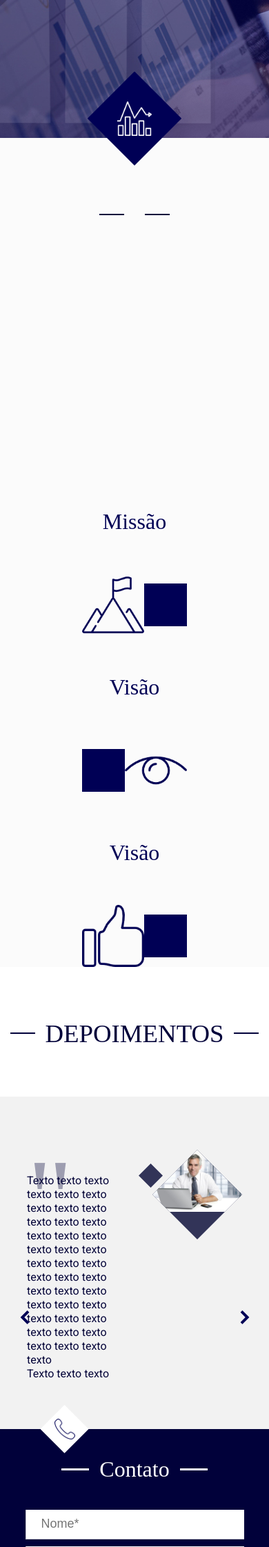
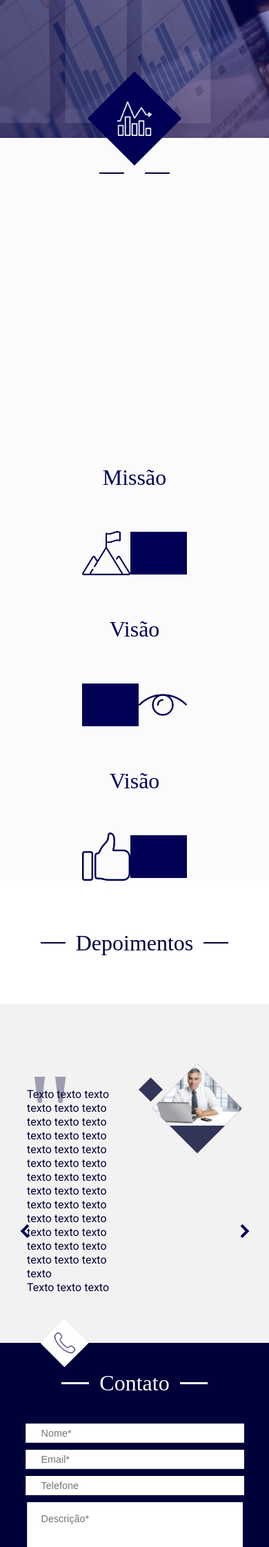
Before and after one commit to citi-onboarding/fisher, a Django app: page / in a window 390 px wide. Shown: the part 644-2887 px from the top of the page at 69% size. Run offline with Django 3.2, Linux system fonts and the light colour scheme; data that the repository does not hold is empty.

Commit message:
Correção de erros de proporção e outras medidas

```diff
--- a/core/static/css/base.css
+++ b/core/static/css/base.css
@@ -1,8 +1,12 @@
+body {
+	overflow-x: hidden;
+}
+
 h1 {
 	align-items: center;
 	color: #01013A;
 	display: flex;
-	font-size: 3rem;
+	font-size: 2rem;
 	font-weight: 300;
 	justify-content: center;
 	margin-bottom: 70px;
--- a/core/static/css/contato.css
+++ b/core/static/css/contato.css
@@ -58,10 +58,10 @@
   .form-contact-input {
     width: 100%;
     color: #292929;
-    font-size: 18px;
+    font-size: 0.9rem;
     border: 0;
     -moz-border-radius: 5px;
-    height: 40px;
+    height: 25px;
     margin-bottom: 20px;
     border-bottom: 1px solid #ccc;
     border-left: 1px solid #ccc;
@@ -71,10 +71,10 @@
   .form-contact-textarea {
     width: 100%;
     color: #292929;
-    font-size: 18px;
+    font-size: 0.9rem;
     border: 0;
     -moz-border-radius: 5px;
-    height: 200px;
+    height: 150px;
     margin-bottom: 20px;
     border-bottom: 1px solid #ccc;
     border-left: 1px solid #ccc;
@@ -89,7 +89,7 @@
     width: 25%;
     font-size: 18px;
     color: #fff;
-    height: 40px;
+    height: 30px;
     margin: 30px 0;
     cursor: pointer;
     background: #01013A;
@@ -118,6 +118,15 @@
 
     .form-contact-input {
       margin-bottom: 10px;
+      width: 70vw;
+    }
+
+    .form-contact-textarea {
+      width: 70vw;
+    }
+
+    .form-contact-button {
+      width: 40vw;
     }
 
   }
@@ -133,7 +142,7 @@
     }
 
     .form-contact-button {
-      width: 60vw;
+      width: 40vw;
     }
 
     h1:before, h1:after {
--- a/core/static/css/footer.css
+++ b/core/static/css/footer.css
@@ -61,14 +61,14 @@ footer {
     display: flex;
     align-items: center;
     justify-content: center;
-    height: 50px;
-    width: 50px;
+    height: 40px;
+    width: 40px;
     background-color: #000055;
     background-repeat: no-repeat;
     background-position: center;
     position: absolute;
-    top: -25px;
-    right: -25px;
+    top: -20px;
+    right: -20px;
     background-size: 40px;
     transform: rotate(45deg);
 }
--- a/core/static/css/navbar.css
+++ b/core/static/css/navbar.css
@@ -35,6 +35,7 @@ body {
     flex-direction: row;
     align-items: center;
     list-style-type: none;
+    padding: 0;
 }
 
 .nav-container ul a,
--- a/core/static/css/sobrenos.css
+++ b/core/static/css/sobrenos.css
@@ -11,7 +11,6 @@
     flex-direction: column;
     align-items: center;
     justify-content: space-around;
-    padding-top: 75px;
 }
 
 .sobre-sobrenos {
@@ -25,7 +24,10 @@
 }
 
 .up-sobrenos h1 {
+    font-size: 2rem;
     margin-bottom: 20px;
+    padding-bottom: 15px;
+    margin-top: 50px;
 }
 
 #img-sobrenos {
@@ -40,7 +42,7 @@
     flex-direction: row;
     width: 45%;
     height: 100%;
-    font-size: 1.3rem;
+    font-size: 1.2rem;
     font-weight: 300;
     padding-left: -80px;
     font-family: 'Roboto', sans-serif;
@@ -144,7 +146,7 @@
 
 @media(max-width: 1150px) {
     .txx-sobrenos {
-        font-size: 1.2rem;
+        font-size: 1.1rem;
     }
 }
 
@@ -154,30 +156,22 @@
         width: 90%;
     }
 
-    .up-sobrenos h1 {
-        padding-top: 10px;
-    }
-
     .txx-sobrenos {
-        font-size: 1.1rem;
+        font-size: 1rem;
     }
 
     .title-sobrenos {
-        font-size: 2.3rem;
+        font-size: 2rem;
     }
 
     h1 {
-        font-size: 2.3rem;
+        font-size: 2rem;
     }
 }
 
 @media(max-width: 850px) {
     .sobre-sobrenos {
         flex-direction: column;
-    }
-
-    .up-sobrenos h1 {
-        margin-bottom: 40px;
     }
 
     #img-sobrenos {
@@ -189,10 +183,16 @@
     .txx-sobrenos {
         width: 75%;
         text-align: justify;
+        font-size: 0.9rem;
     }
 }
 
 @media(max-width: 750px){
+
+    .up-sobrenos h1{
+        padding-top: 0;
+    }
+
     #img-sobrenos {
         width: 85%;
     }
@@ -264,7 +264,7 @@
 }
 
 .card-image {
-    width: 120px;
+    width: 80px;
 }
 
 .card-description {
@@ -279,7 +279,7 @@
     font-weight: 300;
     padding: 50px 70px;
     margin-top: 40px;
-    font-size: 1.3rem;
+    font-size: 1.1rem;
     text-align: center;
     z-index: 10 !important;
     line-height: 30px;
@@ -297,12 +297,12 @@
 
 @media(max-width: 1200px){
     .card-image {
-        width: 90px;
+        width: 70px;
     }
 
     .card-description {
         padding: 50px 30px;
-        font-size: 1.1rem;
+        font-size: 1rem;
     }
 }
 
@@ -360,6 +360,7 @@
         width: 50%;
         margin: 0;
         padding: 30px 50px;
+        font-size: 0.9rem;
     }
 }
 
--- a/core/templates/home.html
+++ b/core/templates/home.html
@@ -111,7 +111,7 @@
   </div>
   <div id="depoimentos">
     <div id="title-depoimentos-div">
-      <h1 id="title-depoimentos-h1">DEPOIMENTOS</h1>
+      <h1 id="title-depoimentos-h1">Depoimentos</h1>
     </div>
 
     <div id="carrossel-main-container">
```
